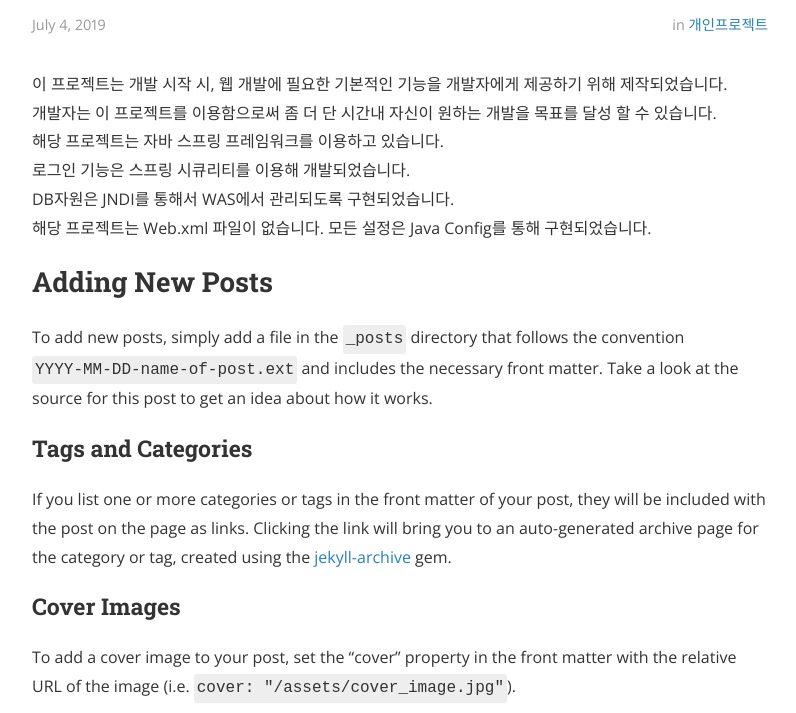
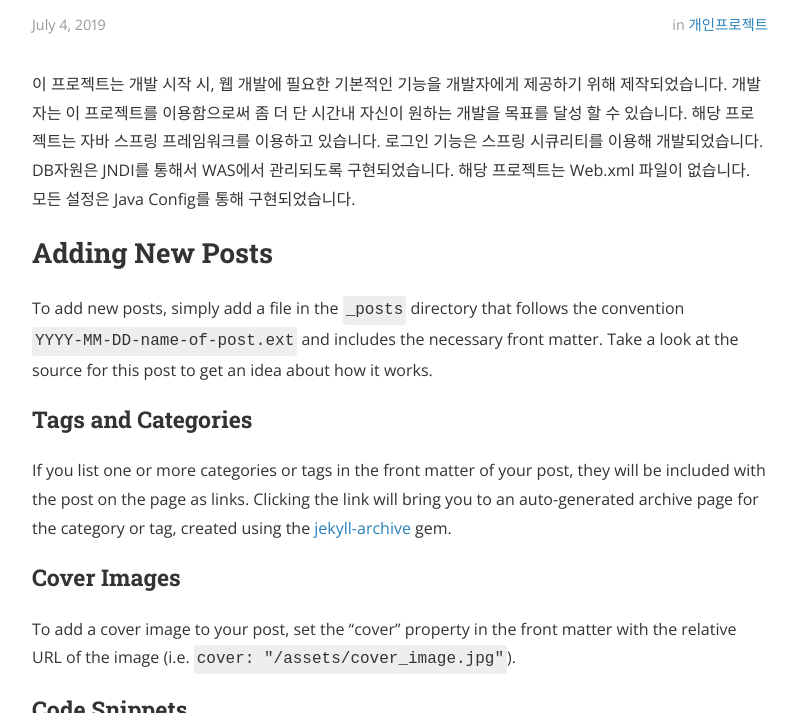
Before and after one commit to parkjinyong12/parkjinyong12.github.io, a Jekyll site: the page built from _posts/2015-04-18-welcome-to-jekyll.markdown, in a window 1280 px wide and 900 px high, scrolled down 320 px, cut to the strip 187-900 px from the top of the window. Shown: the whole strip, without its empty margins (240-1036 px from the left). Built offline with Jekyll 4.4.1, drawn with Linux system fonts in a browser that asks for light colours; nearby versions of some CDN libraries.

```diff
--- a/_posts/2015-04-18-welcome-to-jekyll.markdown
+++ b/_posts/2015-04-18-welcome-to-jekyll.markdown
@@ -8,12 +8,12 @@ tags:	project
 cover:  "/assets/instacode.png"
 ---
 
-이 프로젝트는 개발 시작 시, 웹 개발에 필요한 기본적인 기능을 개발자에게 제공하기 위해 제작되었습니다.<br/>
-개발자는 이 프로젝트를 이용함으로써 좀 더 단 시간내 자신이 원하는 개발을 목표를 달성 할 수 있습니다.<br/>
-해당 프로젝트는 자바 스프링 프레임워크를 이용하고 있습니다.<br/>
-로그인 기능은 스프링 시큐리티를 이용해 개발되었습니다.<br/>
-DB자원은 JNDI를 통해서 WAS에서 관리되도록 구현되었습니다.<br/>
-해당 프로젝트는 Web.xml 파일이 없습니다. 모든 설정은 Java Config를 통해 구현되었습니다.<br/>
+이 프로젝트는 개발 시작 시, 웹 개발에 필요한 기본적인 기능을 개발자에게 제공하기 위해 제작되었습니다.
+개발자는 이 프로젝트를 이용함으로써 좀 더 단 시간내 자신이 원하는 개발을 목표를 달성 할 수 있습니다.
+해당 프로젝트는 자바 스프링 프레임워크를 이용하고 있습니다.
+로그인 기능은 스프링 시큐리티를 이용해 개발되었습니다.
+DB자원은 JNDI를 통해서 WAS에서 관리되도록 구현되었습니다.
+해당 프로젝트는 Web.xml 파일이 없습니다. 모든 설정은 Java Config를 통해 구현되었습니다.
 ## Adding New Posts
 
 To add new posts, simply add a file in the `_posts` directory that follows the convention `YYYY-MM-DD-name-of-post.ext` and includes the necessary front matter. Take a look at the source for this post to get an idea about how it works.
```
